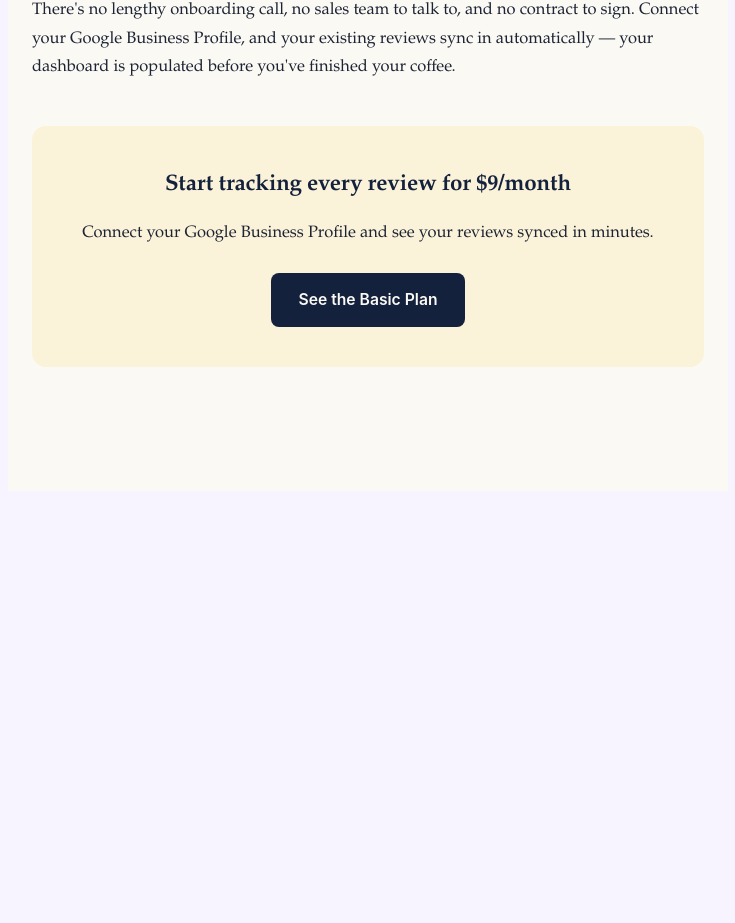
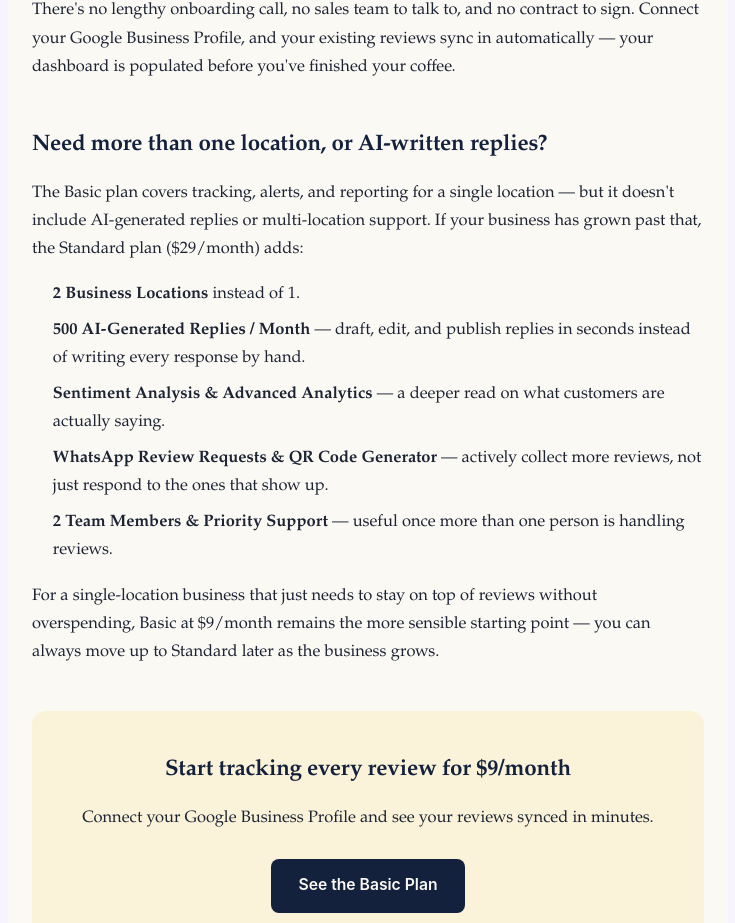
Before and after one commit to afnankhan123456/reviewreply-ai, a Next.js app: page /blog/cheap-review-management-tool in a window 1280 px wide. Shown: the part 2960-3883 px from the top of the page, without its empty margins (272-1007 px from the left). Before the commit the page ends 3451 px from the top, so only its background shows below. Built offline with nearby package versions, Linux system fonts and the light colour scheme.

Commit message:
Update page.tsx

```diff
--- a/app/blog/cheap-review-management-tool/page.tsx
+++ b/app/blog/cheap-review-management-tool/page.tsx
@@ -145,6 +145,27 @@ export default function CheapReviewManagementTool() {
         </p>
       </section>
 
+      <section className="section">
+        <h2>Need more than one location, or AI-written replies?</h2>
+        <p>
+          The Basic plan covers tracking, alerts, and reporting for a single location — but it
+          doesn&apos;t include AI-generated replies or multi-location support. If your business
+          has grown past that, the Standard plan ($29/month) adds:
+        </p>
+        <ul>
+          <li><strong>2 Business Locations</strong> instead of 1.</li>
+          <li><strong>500 AI-Generated Replies / Month</strong> — draft, edit, and publish replies in seconds instead of writing every response by hand.</li>
+          <li><strong>Sentiment Analysis &amp; Advanced Analytics</strong> — a deeper read on what customers are actually saying.</li>
+          <li><strong>WhatsApp Review Requests &amp; QR Code Generator</strong> — actively collect more reviews, not just respond to the ones that show up.</li>
+          <li><strong>2 Team Members &amp; Priority Support</strong> — useful once more than one person is handling reviews.</li>
+        </ul>
+        <p>
+          For a single-location business that just needs to stay on top of reviews without
+          overspending, Basic at $9/month remains the more sensible starting point — you can
+          always move up to Standard later as the business grows.
+        </p>
+      </section>
+
       <section className="section cta">
         <h2>Start tracking every review for $9/month</h2>
         <p>Connect your Google Business Profile and see your reviews synced in minutes.</p>
```
